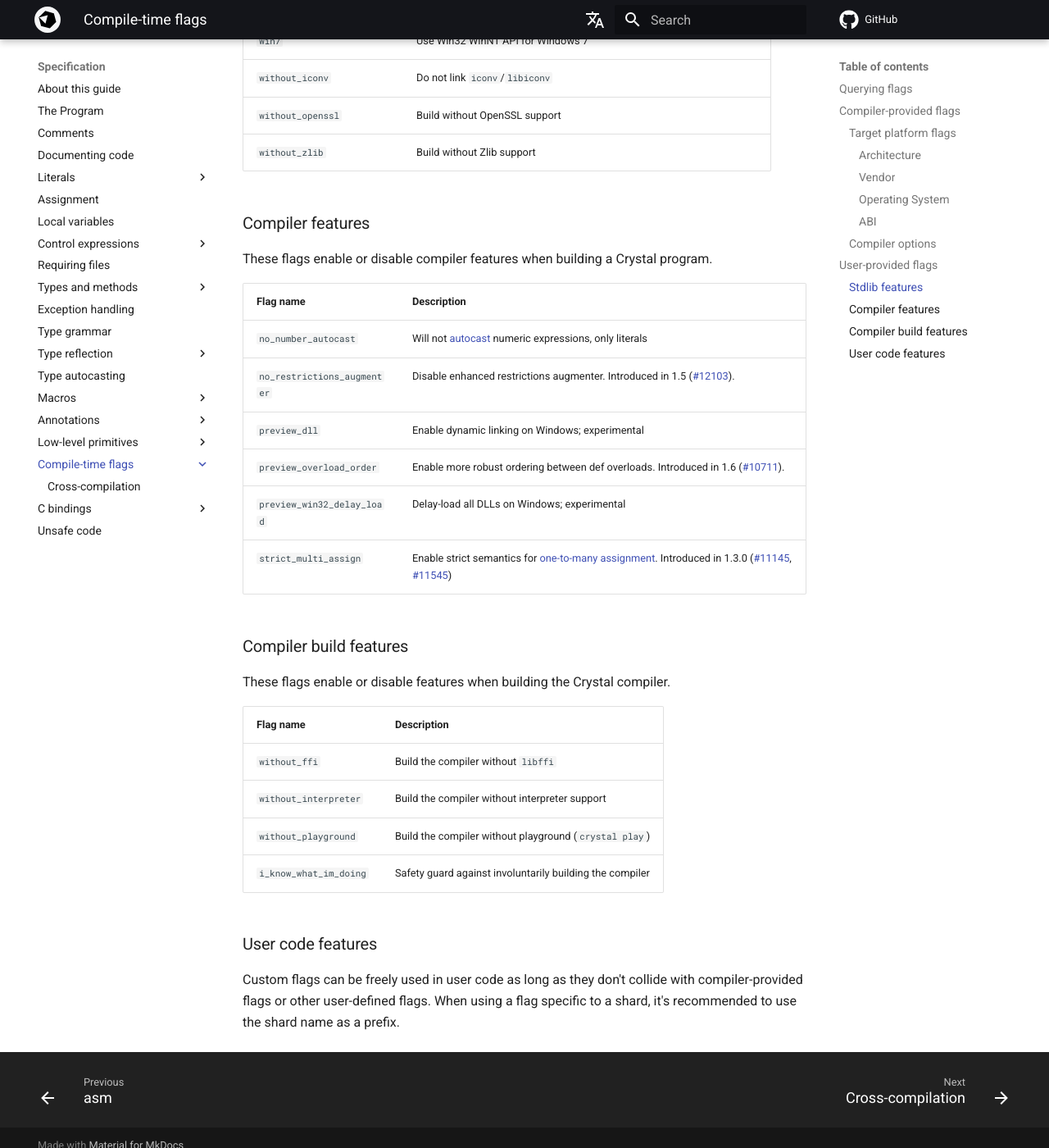
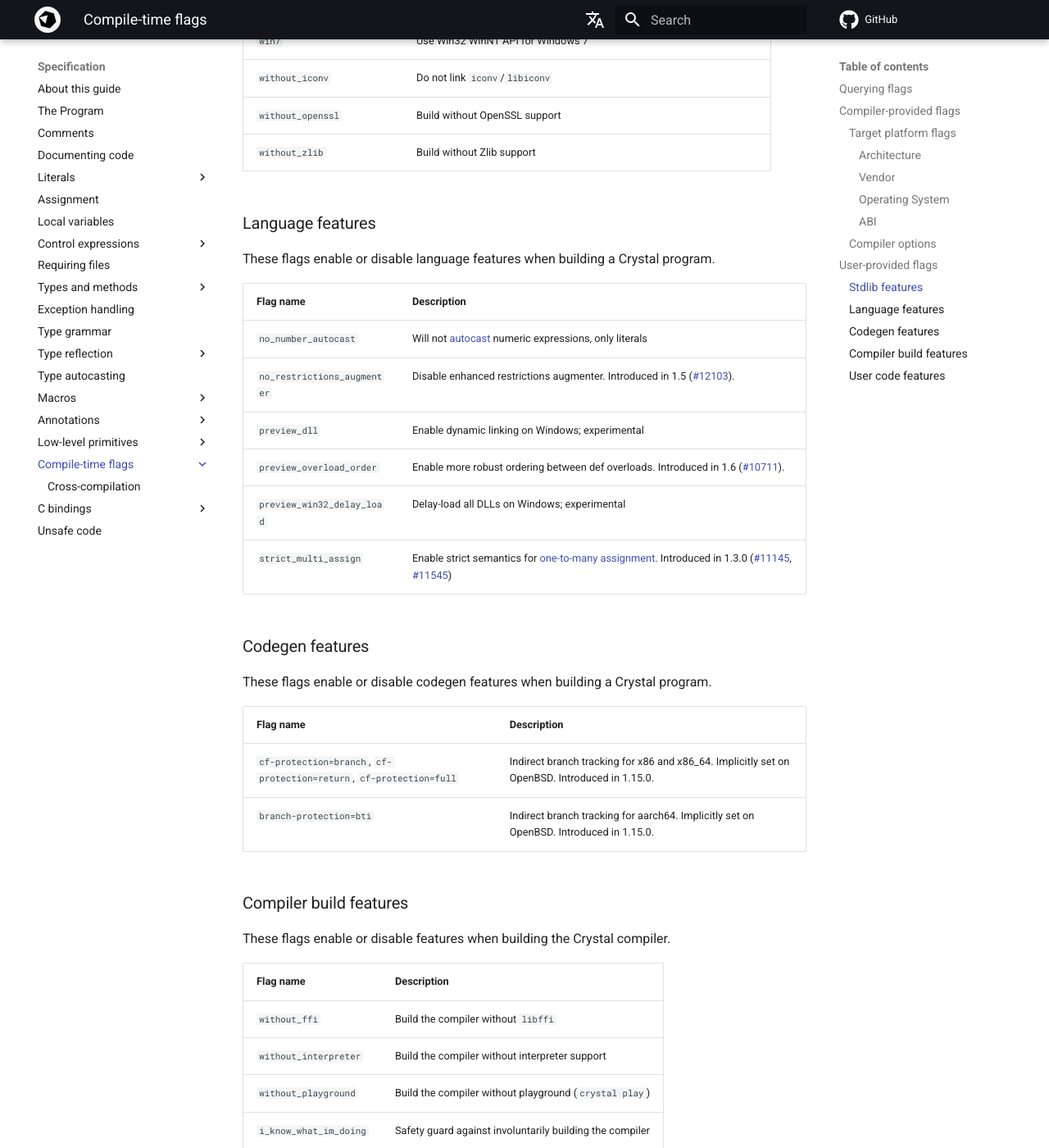
Before and after one commit to crystal-lang/crystal-book, an MkDocs documentation site: the page built from docs/syntax_and_semantics/compile_time_flags.md, in a window 1280 px wide and 1400 px high, scrolled down 4447 px. Shown: the whole window at 82% size. Built offline with MkDocs 1.6.1 and Material for MkDocs 9.7.7, drawn with Linux system fonts in a browser that asks for light colours; nearby versions of some CDN libraries; library files that are not in the unit come from our copies; comment, search, counter and statistics services are not loaded; the version menu is left out.

Commit message:
Add documentation for indirect branch tracking flags

```diff
--- a/docs/syntax_and_semantics/compile_time_flags.md
+++ b/docs/syntax_and_semantics/compile_time_flags.md
@@ -145,9 +145,9 @@ Crystal program.
 | `without_openssl` | Build without OpenSSL support
 | `without_zlib` | Build without Zlib support
 
-### Compiler features
+### Language features
 
-These flags enable or disable compiler features when building a Crystal program.
+These flags enable or disable language features when building a Crystal program.
 
 | Flag name | Description |
 |-----------|-------------|
@@ -157,6 +157,15 @@ These flags enable or disable compiler features when building a Crystal program.
 | `preview_overload_order` | Enable more robust ordering between def overloads. Introduced in 1.6 ([#10711](https://github.com/crystal-lang/crystal/issues/10711)).
 | `preview_win32_delay_load` | Delay-load all DLLs on Windows; experimental |
 | `strict_multi_assign` | Enable strict semantics for [one-to-many assignment](assignment.md#one-to-many-assignment). Introduced in 1.3.0 ([#11145](https://github.com/crystal-lang/crystal/pull/11145), [#11545](https://github.com/crystal-lang/crystal/pull/11545))
+
+### Codegen features
+
+These flags enable or disable codegen features when building a Crystal program.
+
+| Flag name | Description |
+|-----------|-------------|
+| `cf-protection=branch`, `cf-protection=return`, `cf-protection=full` | Indirect branch tracking for x86 and x86_64. Implicitly set on OpenBSD. Introduced in 1.15.0.
+| `branch-protection=bti` | Indirect branch tracking for aarch64. Implicitly set on OpenBSD. Introduced in 1.15.0.
 
 ### Compiler build features
 
```
